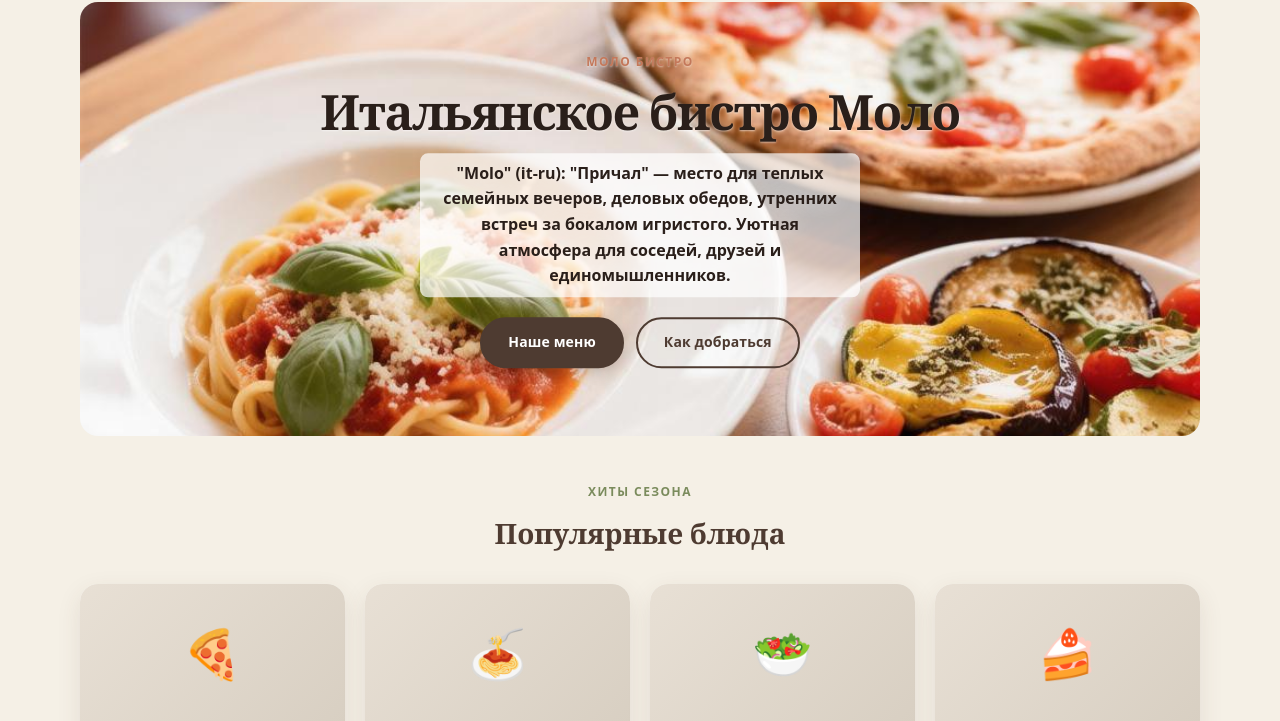
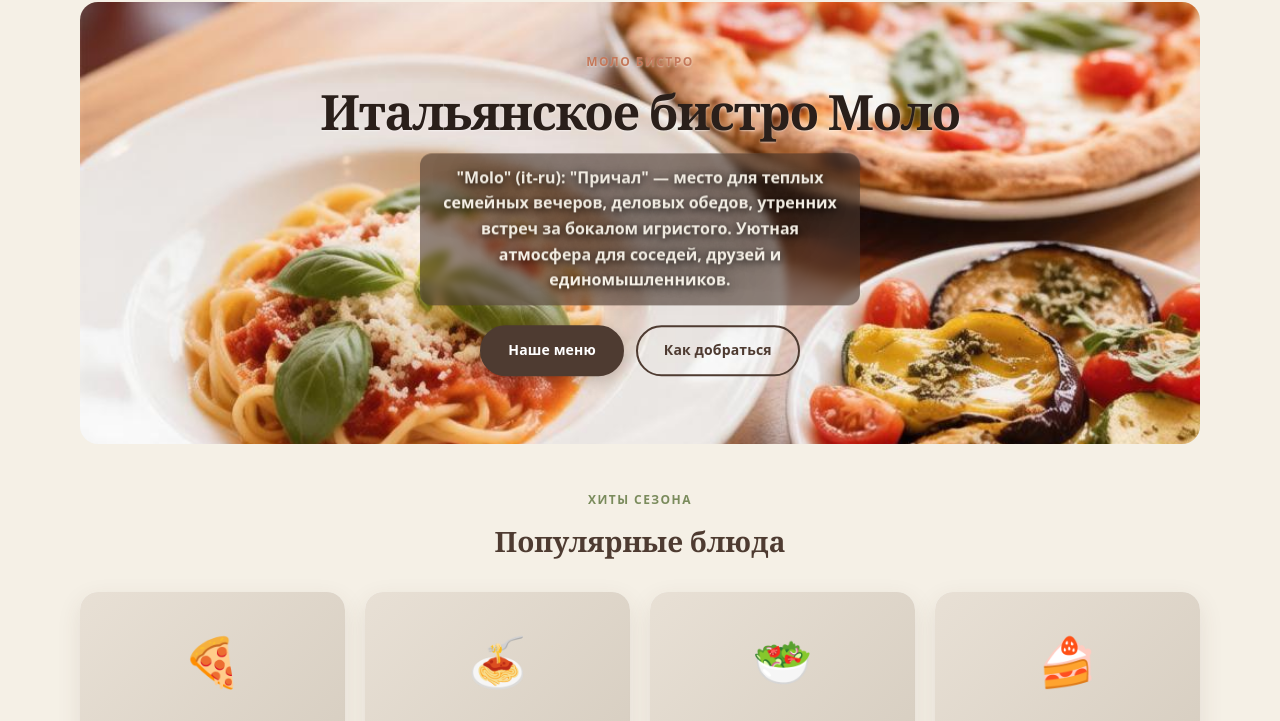
Before and after one commit to Ailono/molo_rest, a website: page public/preview-index-v2.html in a window 1280 px wide. Shown: the part 74-795 px from the top of the page. Drawn offline with nearby package versions, Linux system fonts and the light colour scheme; a web font is replaced by a local one.

Commit message:
auto: agent changes

```diff
--- a/public/preview-index-v2.html
+++ b/public/preview-index-v2.html
@@ -130,13 +130,14 @@
       }
 
       .hero-desc {
-        color: #2a1f1a !important;
+        color: #F5F0E6 !important;
         font-weight: 600 !important;
-        text-shadow: 0 0 20px rgba(255,255,255,0.8);
-        background: rgba(255,255,255,0.7);
-        padding: 8px 16px;
-        border-radius: 8px;
+        text-shadow: 0 2px 8px rgba(0,0,0,0.8), 0 0 30px rgba(0,0,0,0.5) !important;
+        background: rgba(78,59,49,0.6);
+        padding: 12px 20px;
+        border-radius: 12px;
         display: inline-block;
+        backdrop-filter: blur(4px);
       }
 
       .preview-hero::before,
```
